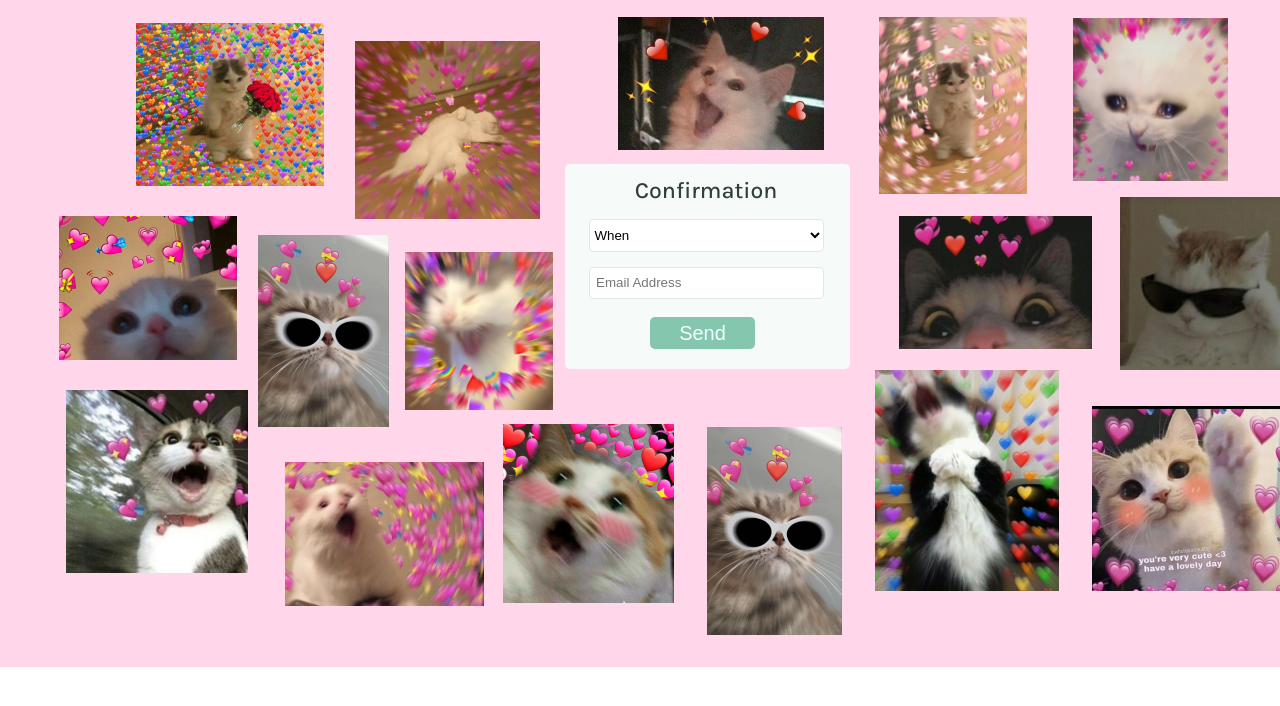
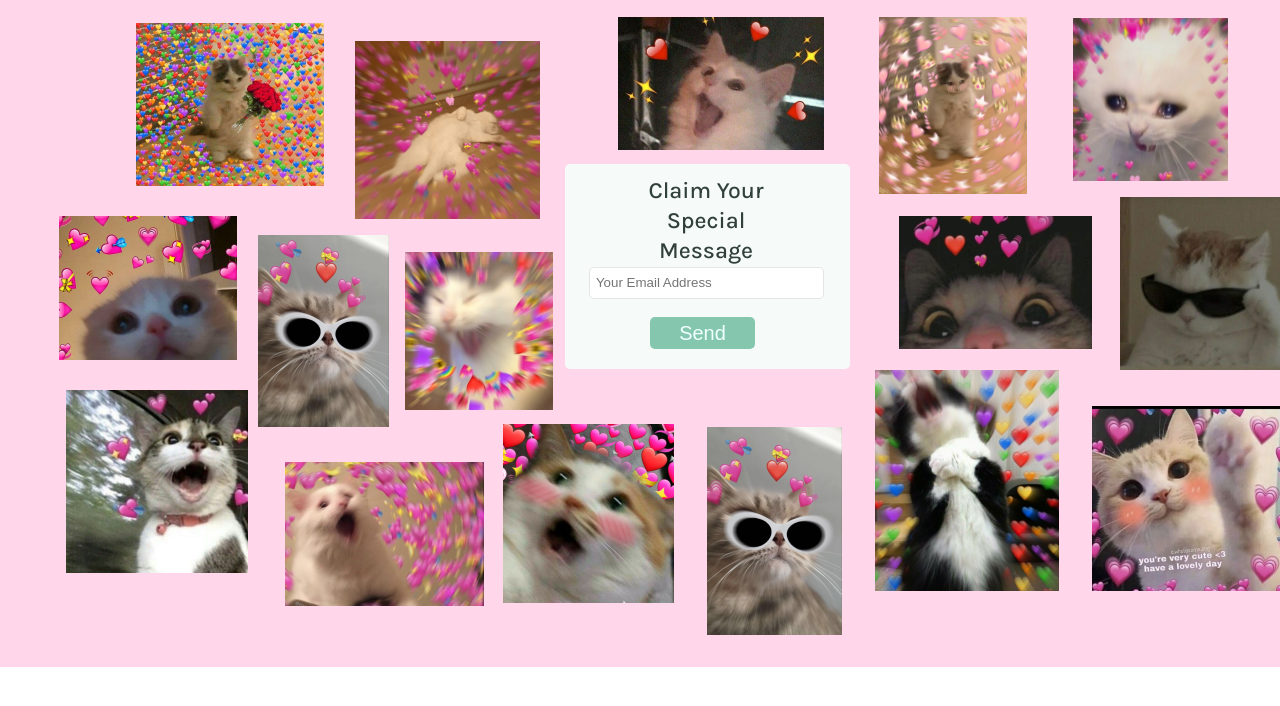
Before and after one commit to arunmahara/get-a-date, a Django app: page /acceptence/ in a window 1280 px wide. Shown: the top 706 px of the page. Run offline with Django 4.2, Linux system fonts and the light colour scheme.

Commit message:
Update Page4.html

```diff
--- a/main/templates/Page4.html
+++ b/main/templates/Page4.html
@@ -6,19 +6,19 @@
   <form method='POST' class="rectangle-parent">
     {% csrf_token %}
     <div class="group-child"></div>
-    <div class="confirmation">Confirmation</div>
-    <select class="group-item" id="when" name="when" required>
+    <div class="confirmation">Claim Your Special Message</div>
+<!--     <select class="group-item" id="when" name="when" required>
       <option value="" disabled selected>When</option>
       <option value="Tomorrow">Tomorrow</option>
-      <!-- <option value="Sunday">Sunday</option>
+      <option value="Sunday">Sunday</option>
       <option value="Monday">Monday</option>
       <option value="Tuesday">Tuesday</option>
       <option value="Wednesday">Wednesday</option>
       <option value="Thursday">Thursday</option>
       <option value="Friday">Friday</option>
-      <option value="Saturday">Saturday</option> -->
-    </select>
-    <input class="group-inner" type="email" placeholder=" Email Address" name="email" required/>
+      <option value="Saturday">Saturday</option>
+    </select> -->
+    <input class="group-inner" type="email" placeholder=" Your Email Address" name="email" required/>
     <input type="submit" class="rectangle-button" class="btn btn-primary" value="Send" style="font-size: 20px; color: azure;">
   </form>
   <img class="icon" alt="" src="{% static 'public/41-1@2x.png' %}" /><img
```
